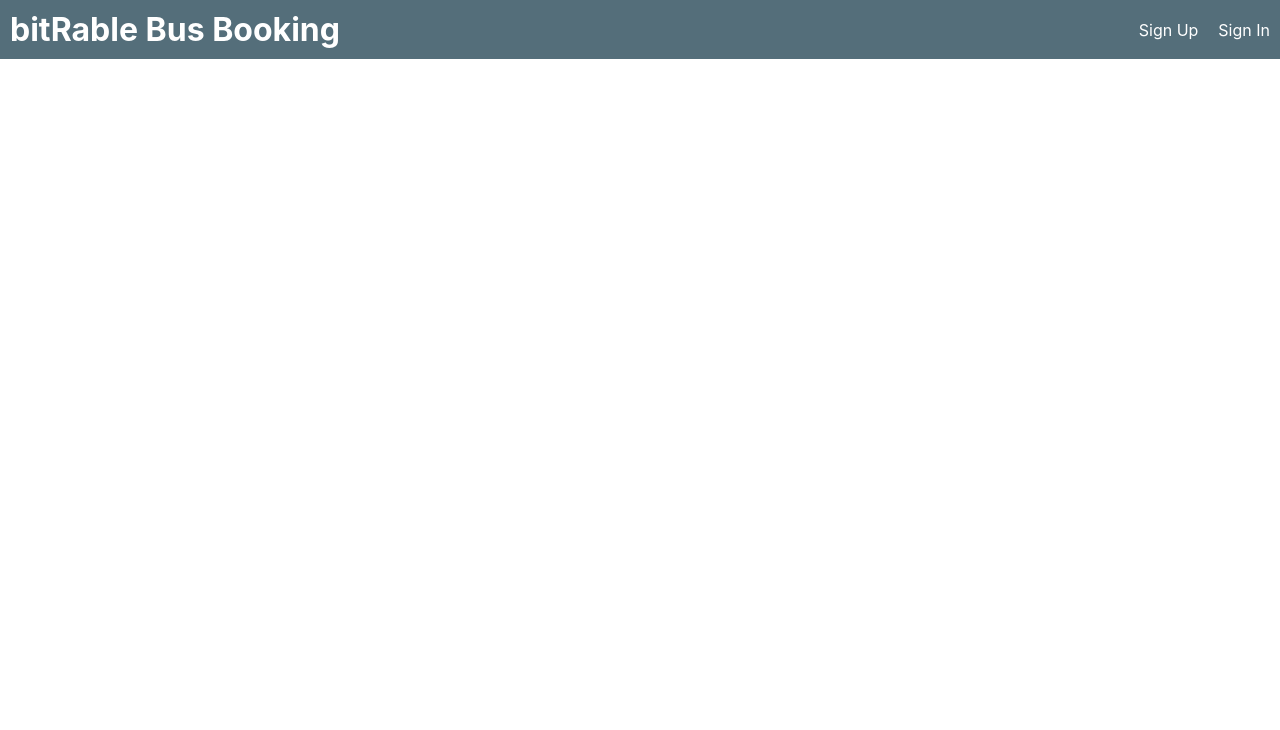
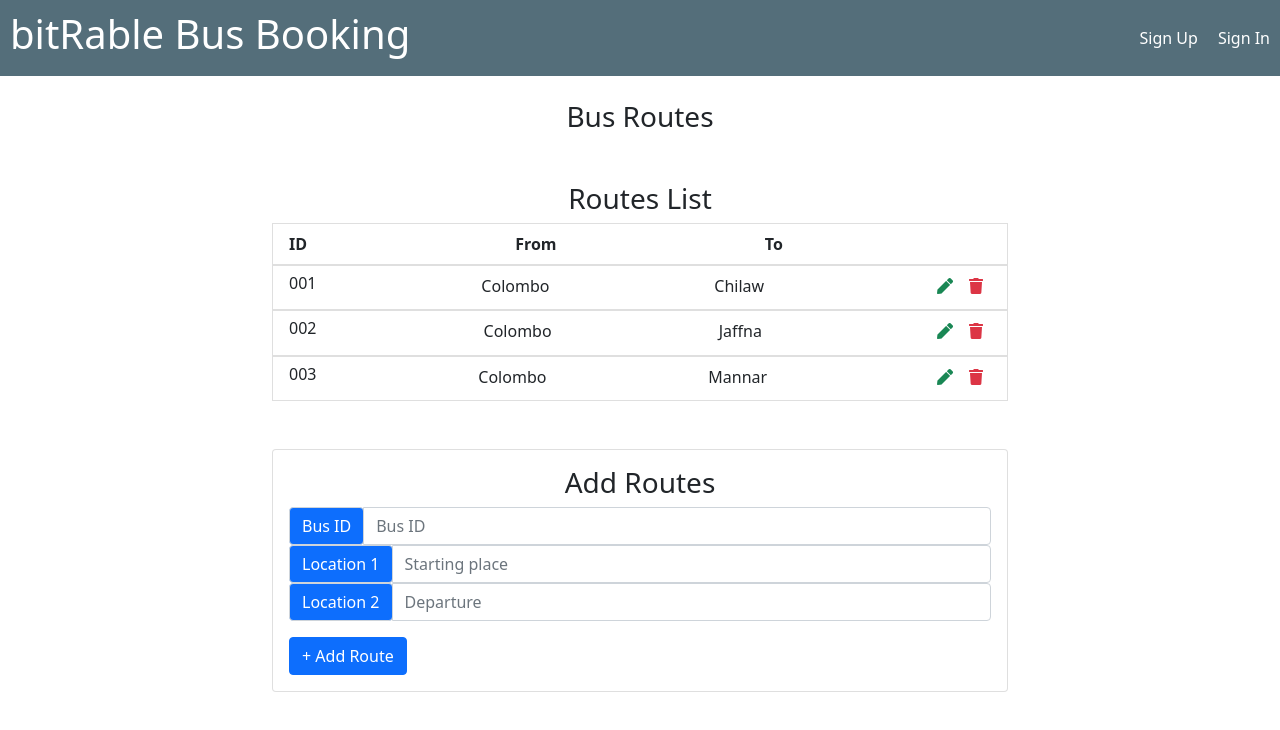
Before and after one commit to bitReble/OnlineSeats-Website, a React (Create React App) app: page /busroute in a window 1280 px wide. Shown: the top 730 px of the page. Built offline with nearby package versions, Linux system fonts and the light colour scheme.

Commit message:
added routes adding part

```diff
--- a/package.json
+++ b/package.json
@@ -3,10 +3,13 @@
   "version": "0.1.0",
   "private": true,
   "dependencies": {
+    "@emotion/react": "^11.4.0",
+    "@material-ui/core": "^5.0.0-alpha.33",
     "@testing-library/jest-dom": "^5.11.4",
     "@testing-library/react": "^11.1.0",
     "@testing-library/user-event": "^12.1.10",
     "axios": "^0.21.1",
+    "bootstrap": "^5.0.0",
     "react": "^17.0.2",
     "react-dom": "^17.0.2",
     "react-redux": "^7.2.3",
@@ -15,6 +18,7 @@
     "redux": "^4.0.5",
     "redux-devtools-extension": "^2.13.9",
     "redux-thunk": "^2.3.0",
+    "uuid": "^8.3.2",
     "web-vitals": "^1.0.1"
   },
   "scripts": {
--- a/src/App.js
+++ b/src/App.js
@@ -8,6 +8,8 @@ import "./App.css";
 import store from "./store";
 import setAuthToken from "./util/setAuthToken";
 import Alert from "./components/layout/Alert";
+import BusRoute from "./components/pages/BusRoute";
+
 
 function App() {
   if (localStorage.token) {
@@ -23,6 +25,7 @@ function App() {
         <Switch>
           <Route exact path="/login" component={Login}></Route>
           <Route exact path="/register" component={Register}></Route>
+          <Route exact path="/busroute" component={BusRoute}></Route>
         </Switch>
       </Router>
     </Provider>
--- /dev/null
+++ b/src/components/pages/AddBusRoutes.js
@@ -0,0 +1,43 @@
+import React, { Component } from 'react';
+
+
+export default class AddBusRoutes extends Component {
+    render() {
+        return (
+
+            <div className="card card-body my-3">
+                <h3 className="text-capitalize text-center">Add Routes</h3>
+
+                <form>
+                    <div className="input-group">
+                        <div className="input-group-prepend">
+                        <div className="input-group-text bg-primary text-white">
+                            Bus ID
+                        </div>
+                        </div>
+                        <input type="text" className="form-control" placeholder="Bus ID" />
+                    </div>
+                    <div className="input-group">
+                        <div className="input-group-prepend">
+                        <div className="input-group-text bg-primary text-white">
+                            Location 1
+                        </div>
+                        </div>
+                        <input type="text" className="form-control" placeholder="Starting place" />
+                    </div>
+                    <div className="input-group">
+                        <div className="input-group-prepend">
+                        <div className="input-group-text bg-primary text-white">
+                            Location 2
+                        </div>
+                        </div>
+                        <input type="text" className="form-control" placeholder="Departure" />
+                    </div>
+                    <button type="submit" className="btn btn-block btn-primary mt-3">
+                        + Add Route
+                    </button>
+                </form>
+            </div>
+        )
+    }
+}
--- /dev/null
+++ b/src/components/pages/BusRoute.js
@@ -0,0 +1,29 @@
+import React, { Component } from 'react'
+import BusRoutesList from './BusRoutesList'
+import AddBusRoutes from './AddBusRoutes'
+
+import "bootstrap/dist/css/bootstrap.min.css";
+import uuid from 'uuid';
+
+export default class BusRoute extends Component {
+    render() {
+        return (
+            // <div>
+            //     <h1>Bus Routes</h1>
+            //     <BusRoutesList/>
+            //     <AddBusRoutes/>
+            // </div>
+<div className="container">
+<div className="row">
+    <div className="col-10 mx-auto col-md-8 mt-4">
+        <h3 className="text-capitalize text-center">
+        Bus Routes
+        </h3>
+        <BusRoutesList/>
+        <AddBusRoutes/>
+    </div>
+</div>
+</div>
+        )
+    }
+}
--- /dev/null
+++ b/src/components/pages/BusRoutesList.js
@@ -0,0 +1,71 @@
+import React, { Component } from 'react';
+
+export default class BusRoutesList extends Component {
+    render() {
+        return (
+            <ul className="list-group my-5">
+                <h3 className="text-capitalize text-center">Routes List</h3>
+
+            <table>
+                <thead>
+                    <tr>
+                    <li className="list-group-item text-capitalize d-flex justify-content-between">
+                        <th>ID</th>
+                        <th>From</th>
+                        <th>To</th>
+                        <th> </th>
+                        </li>
+                    </tr>
+                </thead>
+                <tbody>
+      <tr>
+      <li className="list-group-item text-capitalize d-flex justify-content-between">
+        <td><h6>001</h6></td>
+        <td>Colombo</td>
+        <td>Chilaw</td>
+        <div className="todo-icon">
+                <span className="mx-2 text-success">
+                <i className="fas fa-pen" />
+                </span>
+                <span className="mx-2 text-danger">
+                <i className="fas fa-trash" />
+                </span>
+                </div>
+                </li>
+      </tr>
+      <tr>
+      <li className="list-group-item text-capitalize d-flex justify-content-between">
+        <td><h6>002</h6></td>
+        <td>Colombo</td>
+        <td>Jaffna</td>
+        <div className="todo-icon">
+                <span className="mx-2 text-success">
+                <i className="fas fa-pen" />
+                </span>
+                <span className="mx-2 text-danger">
+                <i className="fas fa-trash" />
+                </span>
+                </div>
+                </li>
+      </tr>
+      <tr>
+      <li className="list-group-item text-capitalize d-flex justify-content-between">
+        <td><h6>003</h6></td>
+        <td>Colombo</td>
+        <td>Mannar</td>
+        <div className="todo-icon">
+                <span className="mx-2 text-success">
+                <i className="fas fa-pen" />
+                </span>
+                <span className="mx-2 text-danger">
+                <i className="fas fa-trash" />
+                </span>
+                </div>
+                </li>
+      </tr>
+    </tbody>
+            </table>
+            </ul>
+        )
+    }
+}
```
Also changed, not shown: 1 other file (tests, documents, lock files or other folders).
